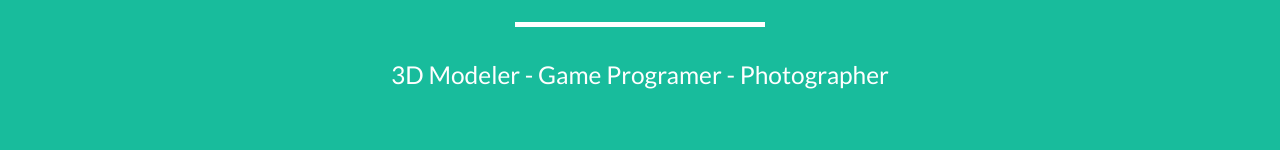
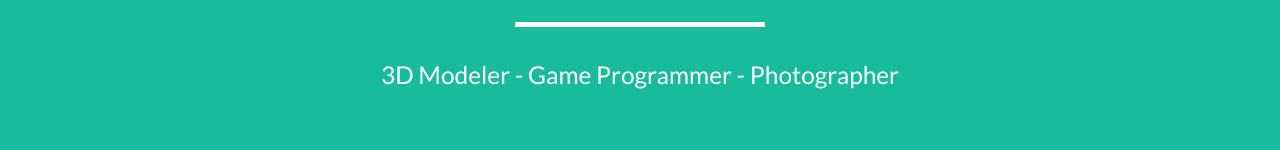
Before and after one commit to Allenas/allenas.github.io, a website: page index.html in a window 1280 px wide. Shown: the part 574-724 px from the top of the page. Drawn offline with nearby package versions, Linux system fonts and the light colour scheme.

Commit message:
programmer

```diff
--- a/index.html
+++ b/index.html
@@ -75,7 +75,7 @@
                     <div class="intro-text">
                         <span class="name">Gao Bolun</span>
                         <hr class="star-light">
-                        <span class="skills">3D Modeler - Game Programer - Photographer</span>
+                        <span class="skills">3D Modeler - Game Programmer - Photographer</span>
                     </div>
                 </div>
             </div>
```
